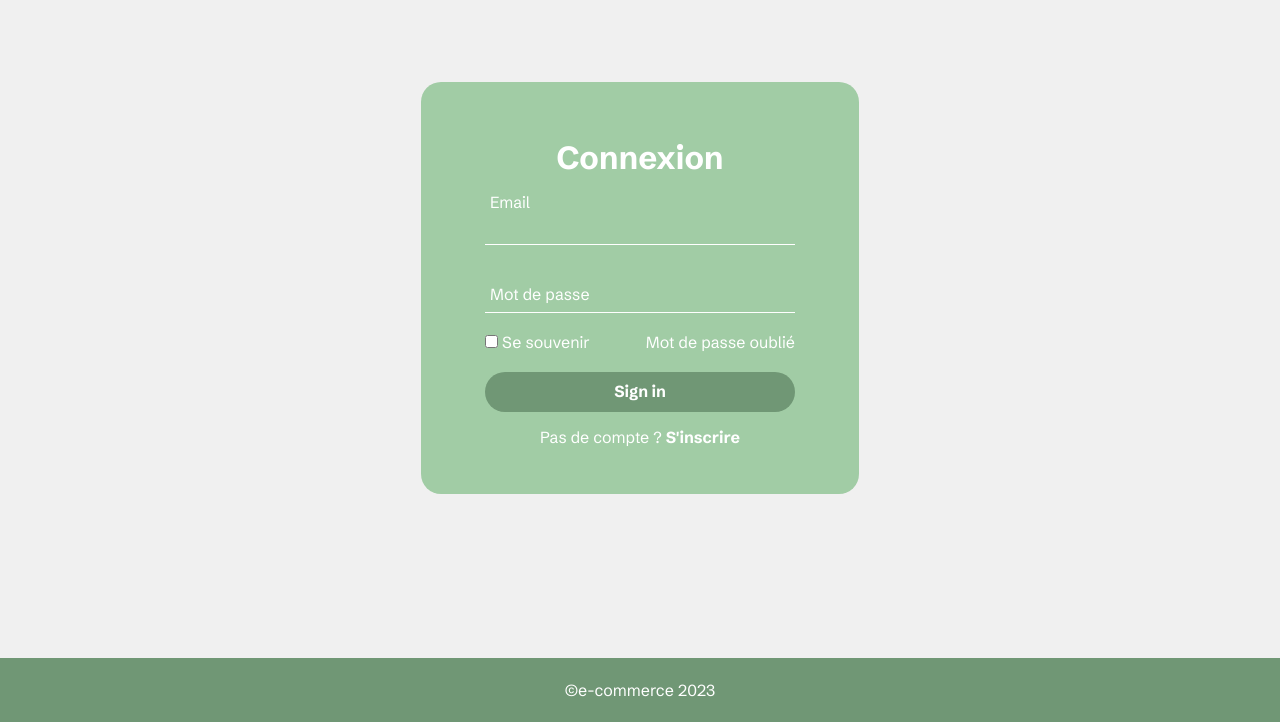
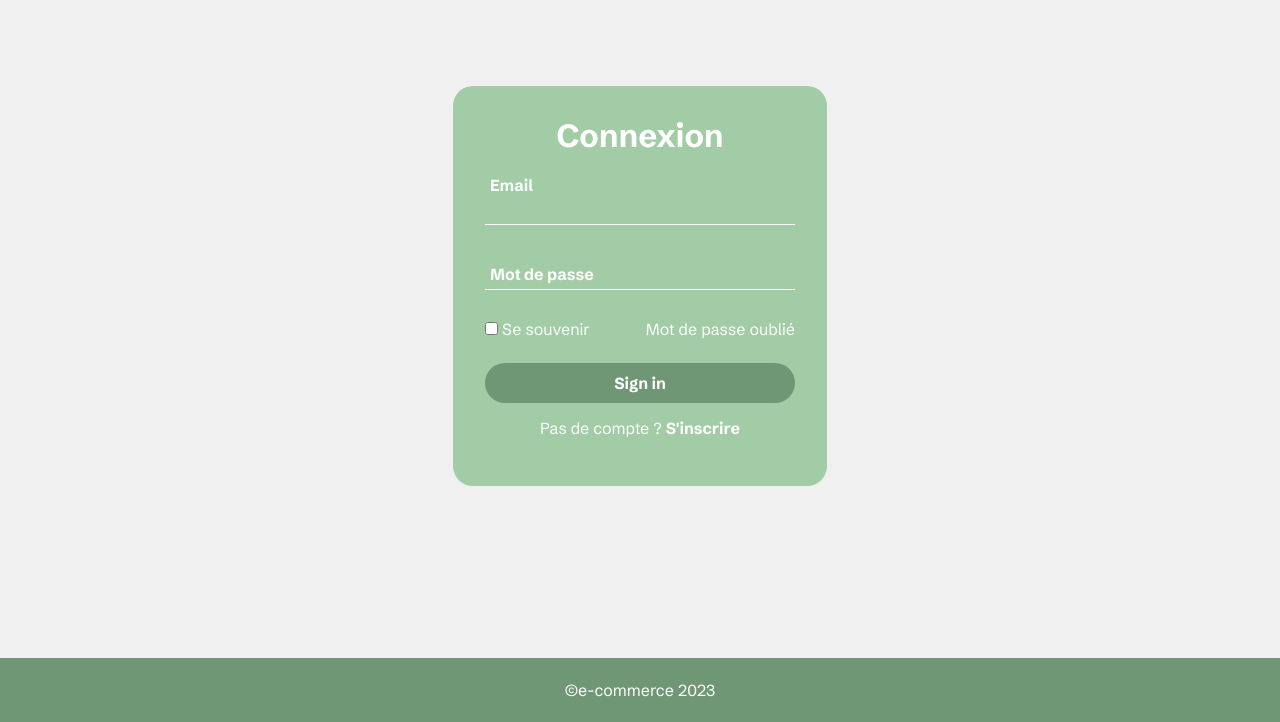
Before and after one commit to Hiikss/TP-Ecommerce, a Symfony app: template templates/security/login.html.twig in a window 1280 px wide. Shown: the part 78-800 px from the top of the page. Run offline with Twig, Linux system fonts and the light colour scheme; the template is opened without the code that fills it, so the values that code supplies are empty; some libraries are stand-ins or nearby versions.

Commit message:
changement mise en page

```diff
--- a/public/css/form.css
+++ b/public/css/form.css
@@ -21,7 +21,7 @@ section {
     position: relative;
     width: 100%;
     height: 100%;
-    padding: 2rem;
+    padding: 2rem 1rem;
     background-color: var(--color2);
     border-radius: 20px;
     display: flex;
@@ -33,6 +33,7 @@ h2 {
     font-size: 2em;
     color: white;
     text-align: center;
+    margin: 0 auto 40px;
 }
 
 .inputbox {
@@ -46,6 +47,7 @@ h2 {
     top: 50%;
     left: 5px;
     color: white;
+    font-weight: 600;
     transform: translateY(-50%);
     transition: .4s;
     pointer-events: none;
@@ -53,12 +55,12 @@ h2 {
 
 input:focus~label,
 input:not(:placeholder-shown)~label {
-    top: -5px;
+    top: -10px;
 }
 
 .inputbox input {
     width: 100%;
-    height: 35px;
+    height: 1.7rem;
     background: transparent;
     border: none;
     outline: none;
@@ -67,13 +69,18 @@ input:not(:placeholder-shown)~label {
     padding-left: 5px;
 }
 
+input:-webkit-autofill {
+    -webkit-box-shadow: 0 0 0 50px var(--color2) inset;
+    -webkit-text-fill-color: white;
+}
+
 ::-ms-reveal {
     filter: invert(100%);
 }
 
 .options {
     color: white;
-    margin: -10px auto 20px;
+    margin: -5px auto 25px;
     display: flex;
     justify-content: space-between;
 }
@@ -84,7 +91,8 @@ input:not(:placeholder-shown)~label {
 }
 
 .options a:hover {
-    text-decoration: underline;
+    /*text-decoration: underline;*/
+    color: var(--color4);
 }
 
 .remember label,
@@ -93,6 +101,11 @@ input:not(:placeholder-shown)~label {
     user-select: none;
     accent-color: var(--color4);
 
+}
+
+.remember input:hover + label,
+.remember label:hover {
+    color: var(--color4);
 }
 
 button {
@@ -124,13 +137,14 @@ button:hover {
 }
 
 .register p a:hover {
-    text-decoration: underline;
+    /*text-decoration: underline;*/
+    color: var(--color4);
 }
 
 .row {
     display: flex;
     justify-content: space-between;
-    margin: 30px 0;
+    margin: 35px 0;
     gap: 40px;
 }
 
--- a/templates/base.html.twig
+++ b/templates/base.html.twig
@@ -9,7 +9,7 @@
 
     <link rel="preconnect" href="https://fonts.googleapis.com">
     <link rel="preconnect" href="https://fonts.gstatic.com" crossorigin>
-    <link href="https://fonts.googleapis.com/css2?family=Schibsted+Grotesk:wght@400;700&display=swap" rel="stylesheet">
+    <link href="https://fonts.googleapis.com/css2?family=Schibsted+Grotesk:wght@400;500;700&display=swap" rel="stylesheet">
     <link rel="stylesheet" href="{{ asset('css/normalize.css') }}">
     <link rel="stylesheet" href="{{ asset('css/style.css') }}">
     {% block extrastyles %}{% endblock %}
--- a/templates/inc/nav.html.twig
+++ b/templates/inc/nav.html.twig
@@ -8,7 +8,7 @@
         {% if is_granted("ROLE_ADMIN") %}
             <a href="{{ path('main_home') }}" title="Panel admin">Admin</a>
         {% endif %}
-        <a href="{{ path('app_logout') }}" title="Déconnexion">Logout</a>
+        <a href="{{ path('app_logout') }}" title="Déconnexion">Déconnexion</a>
     {% else %}
         <a href="{{ path('app_login') }}" title="Se connecter">Connexion</a>
         <a href="{{ path('app_register') }}" title="S'inscrire">Inscription</a>
--- a/templates/security/login.html.twig
+++ b/templates/security/login.html.twig
@@ -4,7 +4,7 @@
     <link rel="stylesheet" href="{{ asset('css/form.css') }}">
 {% endblock %}
 
-{% block title %}Log in!{% endblock %}
+{% block title %}Connexion{% endblock %}
 
 {% block body %}
 <section>
```
Lines whose indentation alone changed are shown as unchanged.
